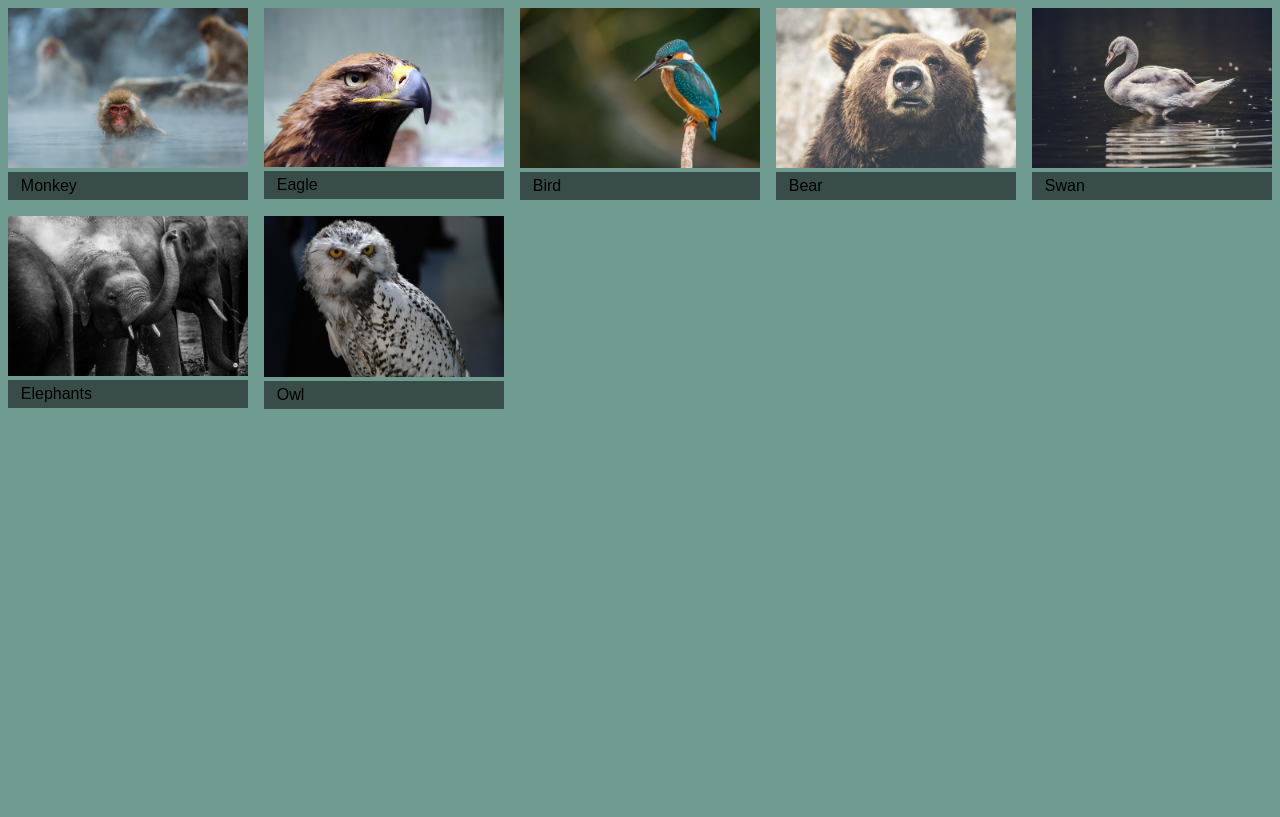
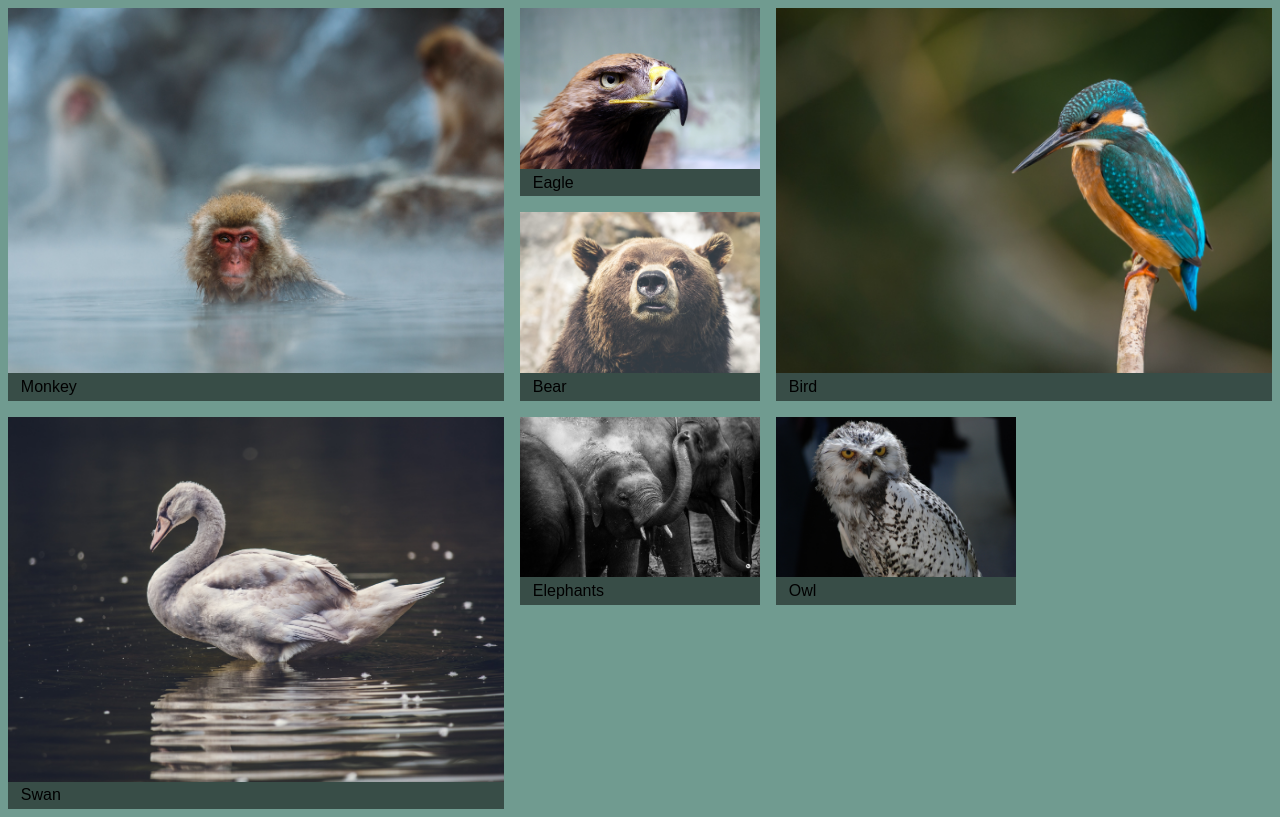
Before and after one commit to fpigeonjr/Books, a plain HTML site: page css-in-depth/ch06/portfolio.html in a window 1280 px wide. Drawn offline with Linux system fonts and the light colour scheme.

Commit message:
adds flex to fix gaps in dynamic grid

```diff
--- a/css-in-depth/ch06/portfolio.css
+++ b/css-in-depth/ch06/portfolio.css
@@ -12,14 +12,25 @@ body {
   grid-template-columns: repeat(auto-fill, minmax(200px, 1fr));
   grid-auto-rows: 1fr;
   grid-gap: 1em;
+  grid-auto-flow: dense;
+}
+
+.portfolio .featured {
+  grid-row: span 2;
+  grid-column: span 2;
 }
 
 .portfolio > figure {
+  margin: 0;
+  display: flex;
+  flex-direction: column;
   margin: 0;
 }
 
 .portfolio img {
   max-width: 100%;
+  flex: 1;
+  object-fit: cover;
 }
 
 .portfolio figcaption {
```
